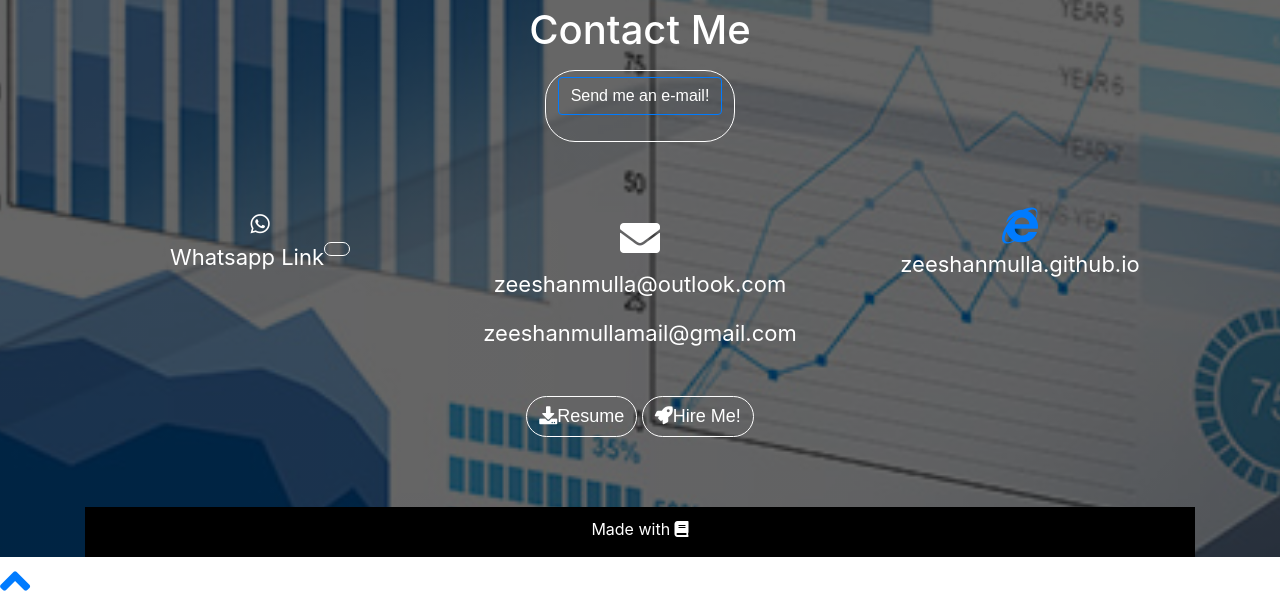
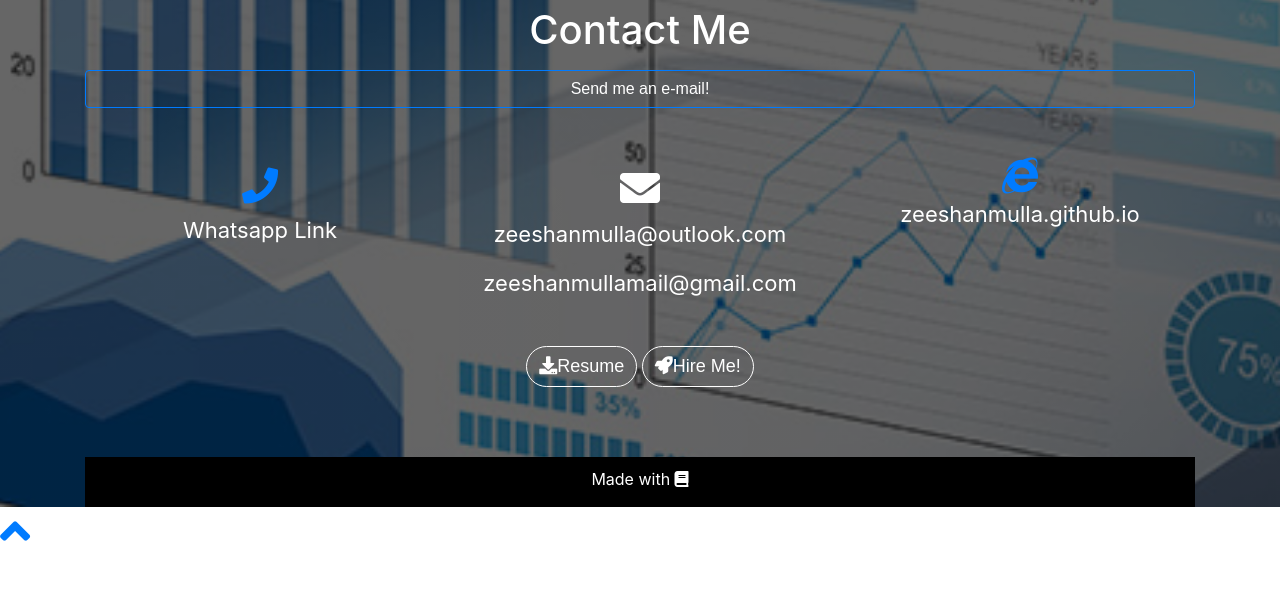
Before and after one commit to zeeshanmulla/zeeshanmulla.github.io, a plain HTML site: page index.html in a window 1280 px wide. Shown: the part 4902-5507 px from the top of the page. After the commit the page ends 5457 px from the top, so only its background shows below. Drawn offline with nearby package versions, Linux system fonts and the light colour scheme; a script that the page names is missing.

Commit message:
Update index.html

```diff
--- a/index.html
+++ b/index.html
@@ -358,7 +358,7 @@ function myFunction() {
         </div>
         </div>
 
-	<a href="https://medium.com/@zeeshanmulla"><p align="right" style="font-size:25px;" >explore more here.</p></a>
+	<a href="https://medium.com/@zeeshanmulla"><p align="right" style="font-size:25px;">explore more here.</p></a>
 	    </div>
 	</div>
     </div>
@@ -499,18 +499,17 @@ function myFunction() {
     <p class="text-center">
         <a>
                 <div class="form">
-                <form action="mailto:zeeshanmullamail@gmail.com" enctype="text/plain" target='_top'  target="_blank" class="btn btn-cv btn-md btn-default">
-				<button type="submit" class="btn btn-post btn-primary btn-block">Send me an e-mail!</button>
+                <form action="mailto:zeeshanmullamail@gmail.com" enctype="text/plain" target='_top'>
+		<button type="submit" href="mailto:zeeshanmullamail@gmail.com" class="btn btn-post btn-primary btn-block">Send me an e-mail!</button>
                 </form>
                 </div>
         </a>
     </p>
 
-
     <div class="row">
     <div class="col-md-4">
-    <i class="fab fa-whatsapp"></i>
-    <p>Whatsapp Link<a href="https://wa.link/sz7808" target="_blank" class="btn btn-cv btn-md btn-default"></a></p>
+    <a href="https://wa.link/sz7808"><i class="fa fa-phone" aria-hidden="true" style='font-size:36px'></i></a>
+    <p>Whatsapp Link</p>
     </div>
 
     <div class="col-md-4">
```
